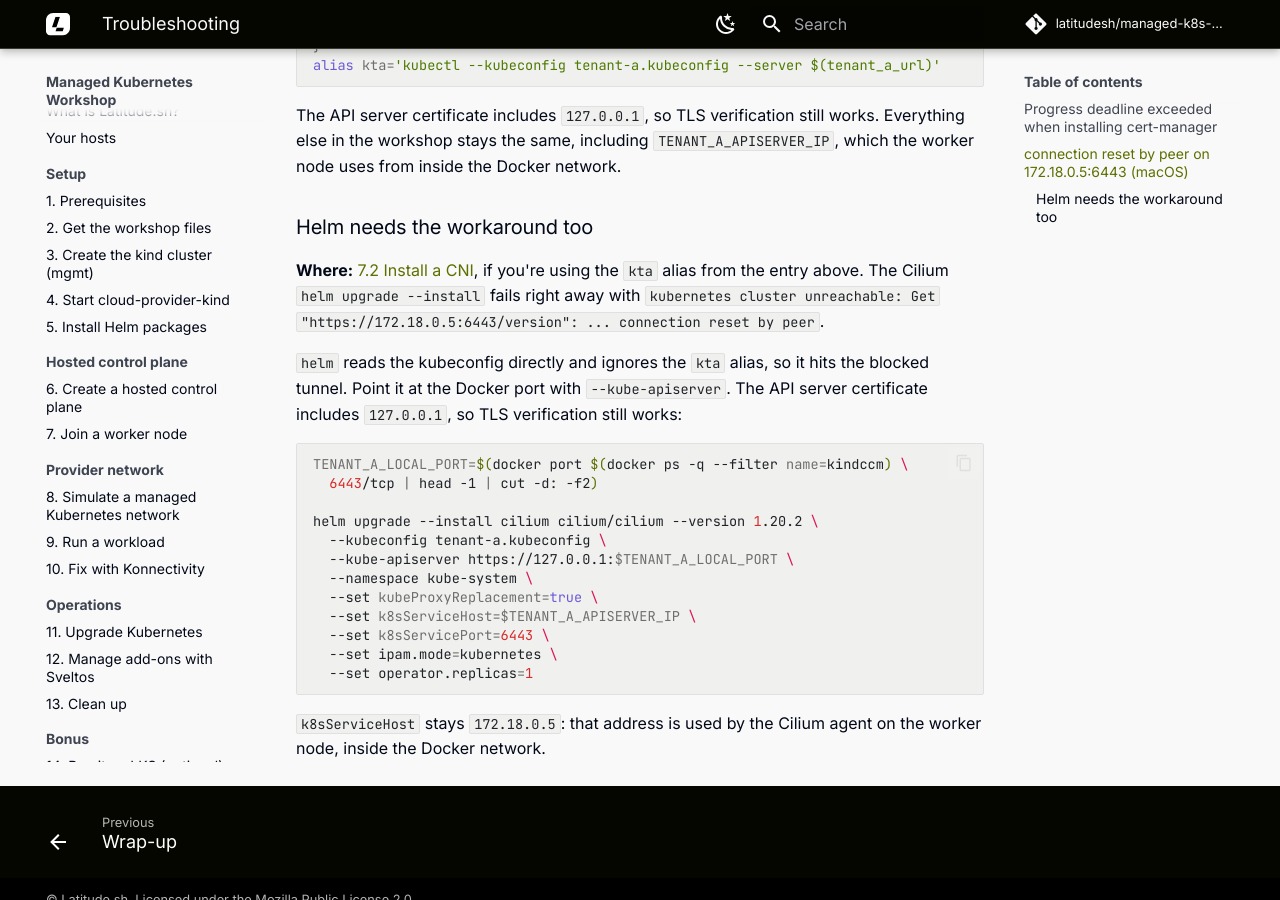
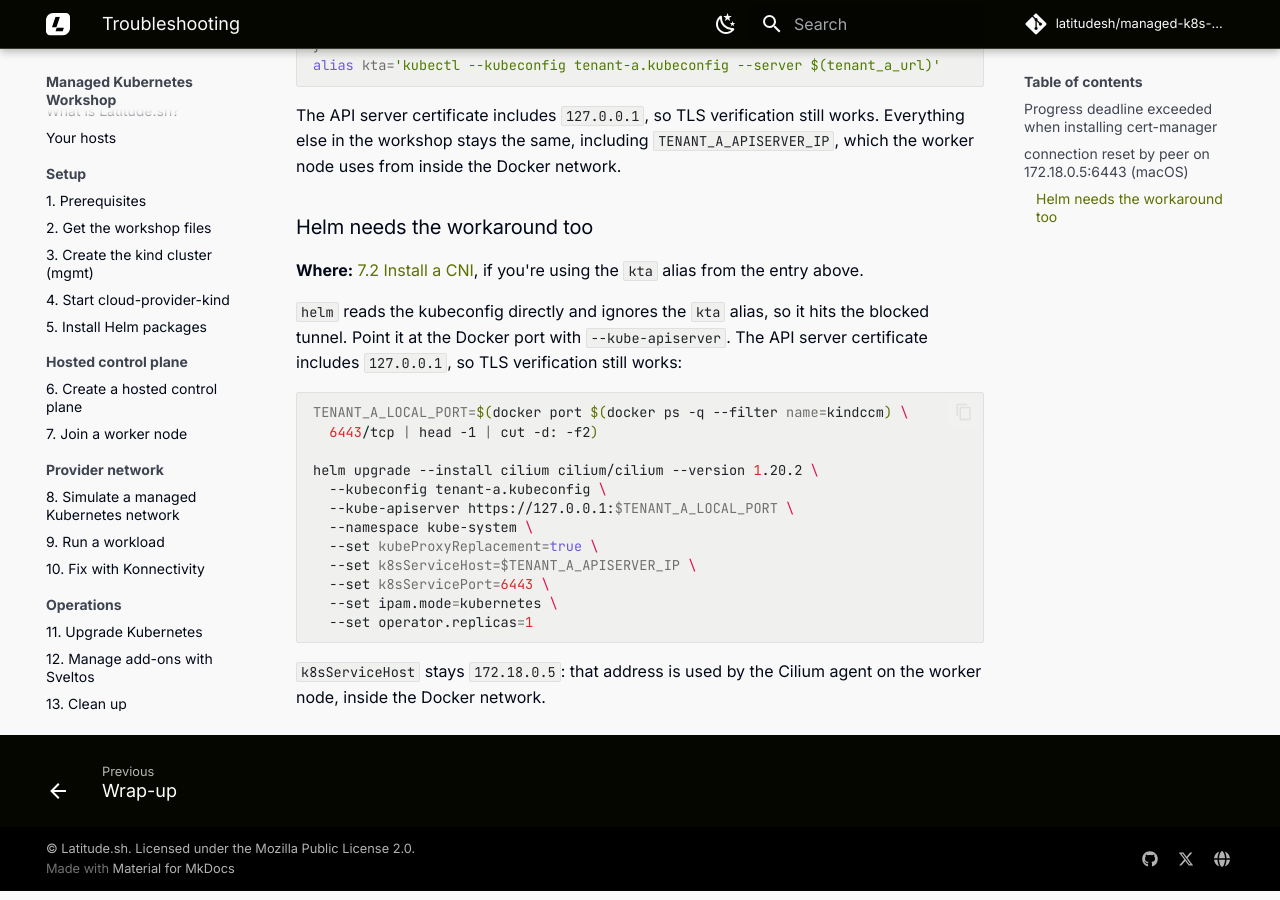
Before and after one commit to latitudesh/managed-k8s-workshop, an MkDocs documentation site: the page built from docs/troubleshooting.md, in a window 1280 px wide and 900 px high, scrolled down 1585 px. Built offline with MkDocs 1.6.1 and Material for MkDocs 9.7.7, drawn with Linux system fonts in a browser that asks for light colours; comment, search, counter and statistics services are not loaded.

````diff
--- a/docs/troubleshooting.md
+++ b/docs/troubleshooting.md
@@ -48,7 +48,7 @@ The API server certificate includes `127.0.0.1`, so TLS verification still works
 
 ### Helm needs the workaround too
 
-**Where:** [7.2 Install a CNI](07-worker-node.md#72-install-a-cni), if you're using the `kta` alias from the entry above. The Cilium `helm upgrade --install` fails right away with `kubernetes cluster unreachable: Get "https://172.18.0.5:6443/version": ... connection reset by peer`.
+**Where:** [7.2 Install a CNI](07-worker-node.md#72-install-a-cni), if you're using the `kta` alias from the entry above.
 
 `helm` reads the kubeconfig directly and ignores the `kta` alias, so it hits the blocked tunnel. Point it at the Docker port with `--kube-apiserver`. The API server certificate includes `127.0.0.1`, so TLS verification still works:
 ```sh
````
